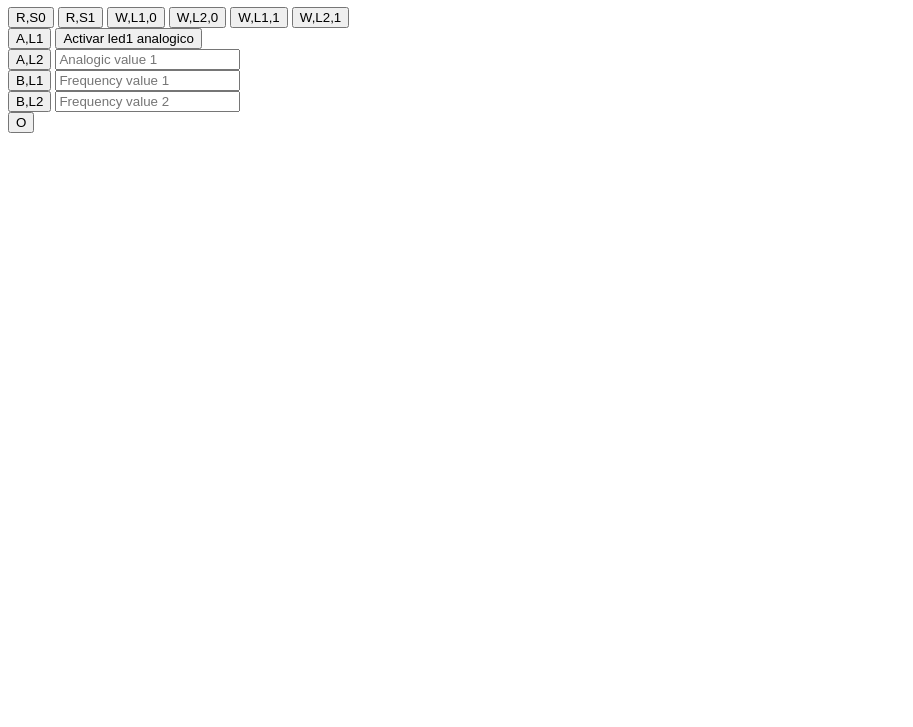
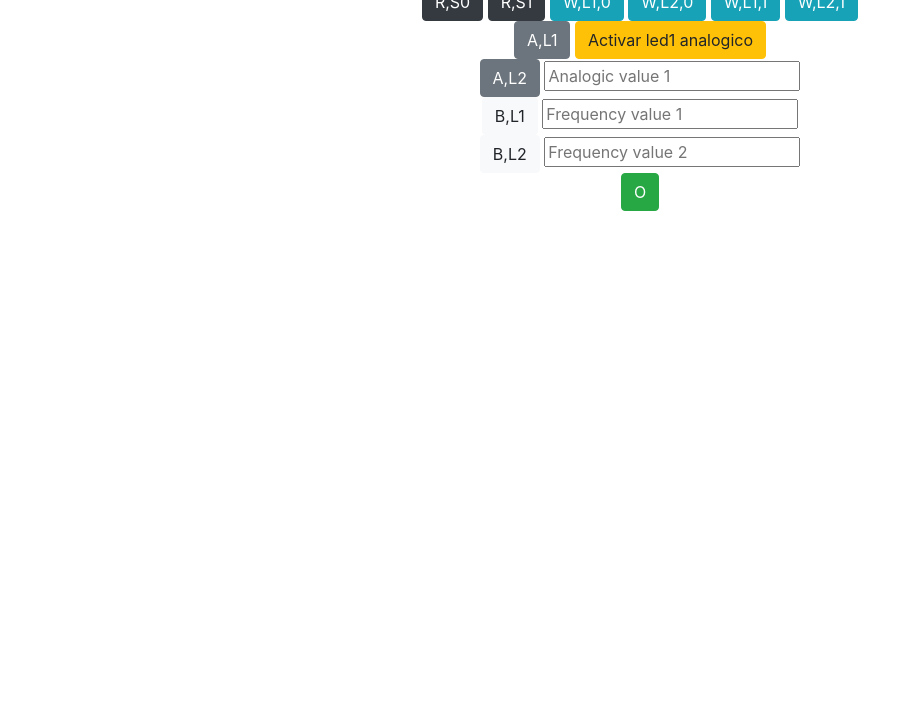
Before and after one commit to IgnacioFigueroa/SistemasEmbebidosProy2, an Electron app: page mainWindow.html in a window 1280 px wide. Shown: the part 73-800 px from the top of the page, without its empty margins (0-913 px from the left). Drawn offline with nearby package versions, Linux system fonts and the light colour scheme.

Commit message:
change ui

```diff
--- a/mainWindow.html
+++ b/mainWindow.html
@@ -4,43 +4,45 @@
     <title>Arduino Control</title>
 </head>
 <body>
+    <div style="text-align: center">
         <h1>Arduino Control</h1>
 
 
 
-    <button id="read-switch-0" type='button'>R,S0</button>
-    <button id="read-switch-1" type='button'>R,S1</button>
-    <button id="turn-off-led-1" type='button'>W,L1,0</button>
-    <button id="turn-off-led-2" type='button'>W,L2,0</button>
-    <button id="turn-on-led-1" type='button'>W,L1,1</button>
-    <button id="turn-on-led-2" type='button'>W,L2,1</button>
+        <button id="read-switch-0"  class='btn btn-dark' type='button'>R,S0  </button>
+        <button id="read-switch-1"  class='btn btn-dark' type='button'>R,S1  </button>
+        <button id="turn-off-led-1" class='btn btn-info' type='button'>W,L1,0</button>
+        <button id="turn-off-led-2" class='btn btn-info' type='button'>W,L2,0</button>
+        <button id="turn-on-led-1"  class='btn btn-info' type='button'>W,L1,1</button>
+        <button id="turn-on-led-2"  class='btn btn-info' type='button'>W,L2,1</button>
 
         <!-- Requires validation with the input field -->
         <div>
-        <button id="turn-on-led-1-analogic" type='button'>A,L1</button>
-        <button id="turn-on-led-2-analogic" type='button'>Activar led1 analogico</button>
+            <button id="turn-on-led-1-analogic" class='btn btn-secondary' type='button'>A,L1</button>
+            <button id="turn-on-led-2-analogic" class='btn btn-warning' type='button'>Activar led1 analogico</button>
         </div>
 
 
         <!-- Requires validation with the input field-->
         <div>
-        <button id="turn-on-led-2-analogic" type='button'>A,L2</button>
+            <button id="turn-on-led-2-analogic" class='btn btn-secondary' type='button'>A,L2</button>
             <input type="text" id="analogic-value-1" placeholder="Analogic value 1">
         </div>
 
         <!-- Requires validation with the input field-->
         <div>
-        <button id="frequency-pulses-led-1" type='button'>B,L1</button>
+            <button id="frequency-pulses-led-1" class='btn btn-light' type='button'>B,L1</button>
             <input type="text" id="frequency-value-1" placeholder="Frequency value 1">
         </div>
 
         <!-- Requires validation with the input field-->
         <div>
-        <button id="frequency-pulses-led-2" type='button'>B,L2</button>
+            <button id="frequency-pulses-led-2" class='btn btn-light' type='button'>B,L2</button>
             <input type="text" id="frequency-value-2" placeholder="Frequency value 2">
         </div>
 
-    <button id="frequency-pulses-led-1" type='button'>O</button>
+        <button id="frequency-pulses-led-1" class='btn btn-success' type='button'>O</button>
+    </div>
 
 
 
@@ -49,3 +51,4 @@
 
 </body>
 </html>
+<link rel="stylesheet" href="https://stackpath.bootstrapcdn.com/bootstrap/4.3.1/css/bootstrap.min.css" integrity="sha384-ggOyR0iXCbMQv3Xipma34MD+dH/1fQ784/j6cY/iJTQUOhcWr7x9JvoRxT2MZw1T" crossorigin="anonymous">
```
Lines whose indentation alone changed are shown as unchanged.
